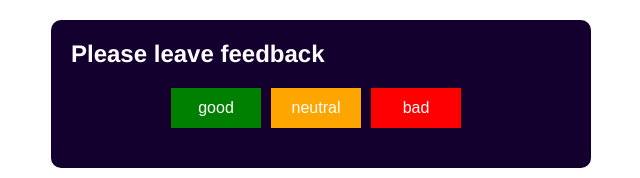
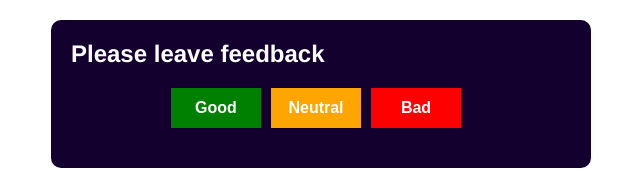
Before and after one commit to dsamyliak/goit-react-hw-02-feedback, a React (Create React App) app: page / in a window 1280 px wide. Shown: the top 178 px of the page, without its empty margins (319-959 px from the left). Built offline with nearby package versions, Linux system fonts and the light colour scheme; the HTML template or start-up script is replaced by a standard one.

Commit message:
update className and title of buttons

```diff
--- a/src/components/FeedbackOptions/FeedbackOptions.css
+++ b/src/components/FeedbackOptions/FeedbackOptions.css
@@ -10,6 +10,7 @@
   height: 40px;
   background-color: gray;
   font-size: medium;
+  font-weight: 600;
   border: 0;
   color: white;
   margin-right: 10px;
@@ -19,12 +20,12 @@
   border: rgb(20, 0, 46) solid 1px;
 }
 
-.good.Btn {
+.Good.Btn {
   background-color: green;
 }
-.neutral.Btn {
+.Neutral.Btn {
   background-color: orange;
 }
-.bad.Btn {
+.Bad.Btn {
   background-color: red;
 }
--- a/src/components/FeedbackOptions/FeedbackOptions.js
+++ b/src/components/FeedbackOptions/FeedbackOptions.js
@@ -1,19 +1,5 @@
 import React from "react";
 import "./FeedbackOptions.css";
-
-// const FeedbackOptions = ({ gIncr, nIncr, bIncr }) => (
-//   <div className="Feedback__Controls">
-//     <button type="button" className="Good Btn" onClick={gIncr}>
-//       Good
-//     </button>
-//     <button type="button" className="Neutral Btn" onClick={nIncr}>
-//       Neutral
-//     </button>
-//     <button type="button" className="Bad Btn" onClick={bIncr}>
-//       Bad
-//     </button>
-//   </div>
-// );
 
 const FeedbackOptions = ({ options, onLeaveFeedback }) => {
   return (
@@ -22,10 +8,10 @@ const FeedbackOptions = ({ options, onLeaveFeedback }) => {
         <button
           key={option}
           type="button"
-          className={option + ` Btn`}
+          className={option.charAt(0).toUpperCase() + option.slice(1) + ` Btn`}
           onClick={() => onLeaveFeedback(option)}
         >
-          {option}
+          {option.charAt(0).toUpperCase() + option.slice(1)}
         </button>
       ))}
     </div>
```
